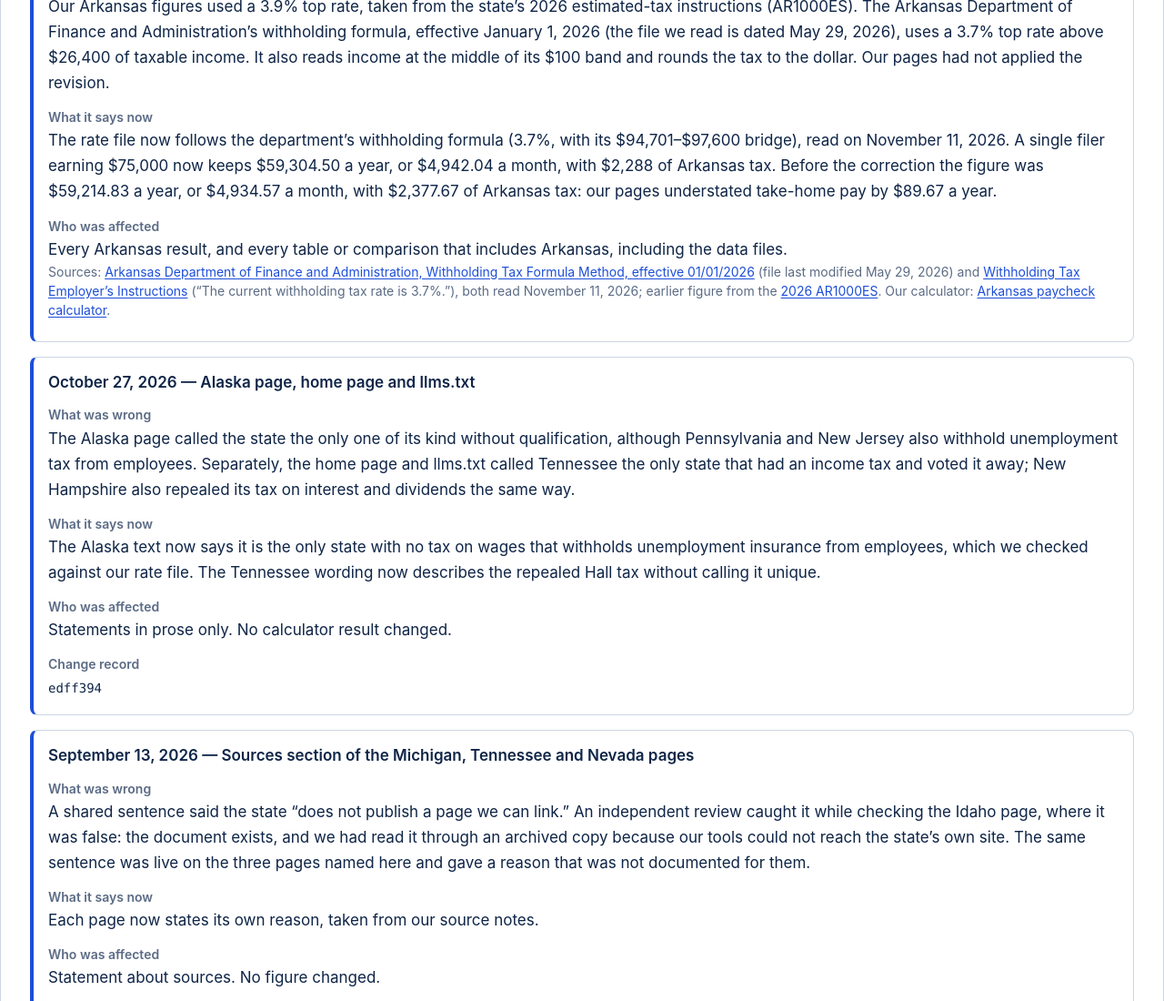
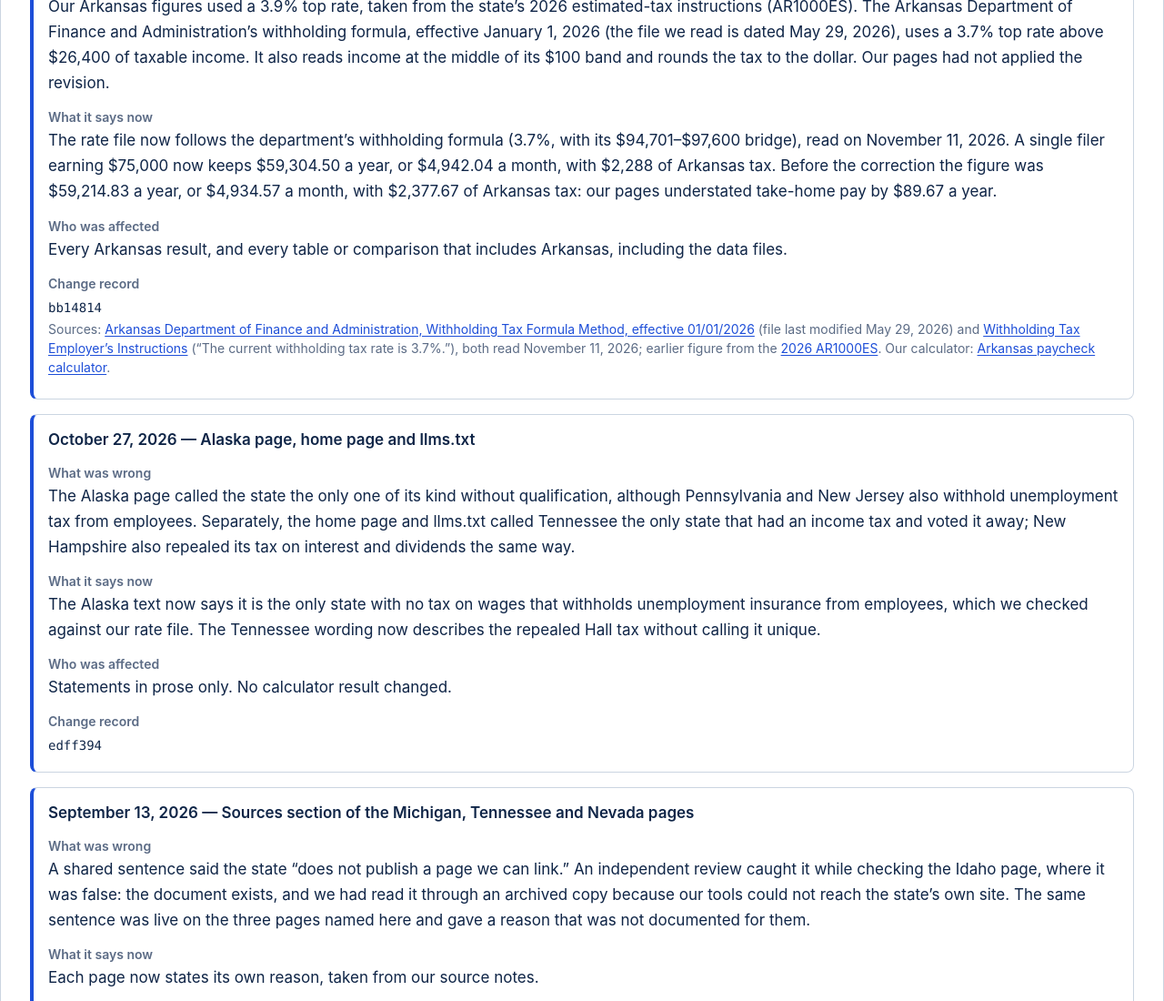
Before and after one commit to ELGUEDDARI/statelinecalc, a website: page corrections/index.html in a window 1280 px wide. Shown: the part 756-1856 px from the top of the page at 91% size. Drawn offline with Linux system fonts and the light colour scheme.

Commit message:
Record the Arkansas correction commit in the corrections log

```diff
--- a/corrections/index.html
+++ b/corrections/index.html
@@ -222,12 +222,13 @@
 
 <h2 id="log">Corrections</h2>
 
-<article class="od-entry" aria-labelledby="c-2026-11-11-entry">
-  <h3 id="c-2026-11-11-entry"><time datetime="2026-11-11">November 11, 2026</time> &mdash; Arkansas pages, home page, llms.txt and every table that lists Arkansas</h3>
+<article class="od-entry" aria-labelledby="c-2026-11-11-bb14814">
+  <h3 id="c-2026-11-11-bb14814"><time datetime="2026-11-11">November 11, 2026</time> &mdash; Arkansas pages, home page, llms.txt and every table that lists Arkansas</h3>
   <dl>
     <dt>What was wrong</dt><dd>Our Arkansas figures used a 3.9% top rate, taken from the state&rsquo;s 2026 estimated-tax instructions (AR1000ES). The Arkansas Department of Finance and Administration&rsquo;s withholding formula, effective January 1, 2026 (the file we read is dated May 29, 2026), uses a 3.7% top rate above $26,400 of taxable income. It also reads income at the middle of its $100 band and rounds the tax to the dollar. Our pages had not applied the revision.</dd>
     <dt>What it says now</dt><dd>The rate file now follows the department&rsquo;s withholding formula (3.7%, with its $94,701&ndash;$97,600 bridge), read on November 11, 2026. A single filer earning $75,000 now keeps $59,304.50 a year, or $4,942.04 a month, with $2,288 of Arkansas tax. Before the correction the figure was $59,214.83 a year, or $4,934.57 a month, with $2,377.67 of Arkansas tax: our pages understated take-home pay by $89.67 a year.</dd>
     <dt>Who was affected</dt><dd>Every Arkansas result, and every table or comparison that includes Arkansas, including the data files.</dd>
+    <dt>Change record</dt><dd><code>bb14814</code></dd>
   </dl>
   <p class="micro">Sources: <a href="https://www.dfa.arkansas.gov/wp-content/uploads/Withholding-Tax-Formula.pdf" rel="noopener">Arkansas Department of Finance and Administration, Withholding Tax Formula Method, effective 01/01/2026</a>
   (file last modified May 29, 2026) and <a href="https://www.dfa.arkansas.gov/wp-content/uploads/Withholding-Tax-Instructions-for-Employers.pdf" rel="noopener">Withholding Tax Employer&rsquo;s Instructions</a>
```
